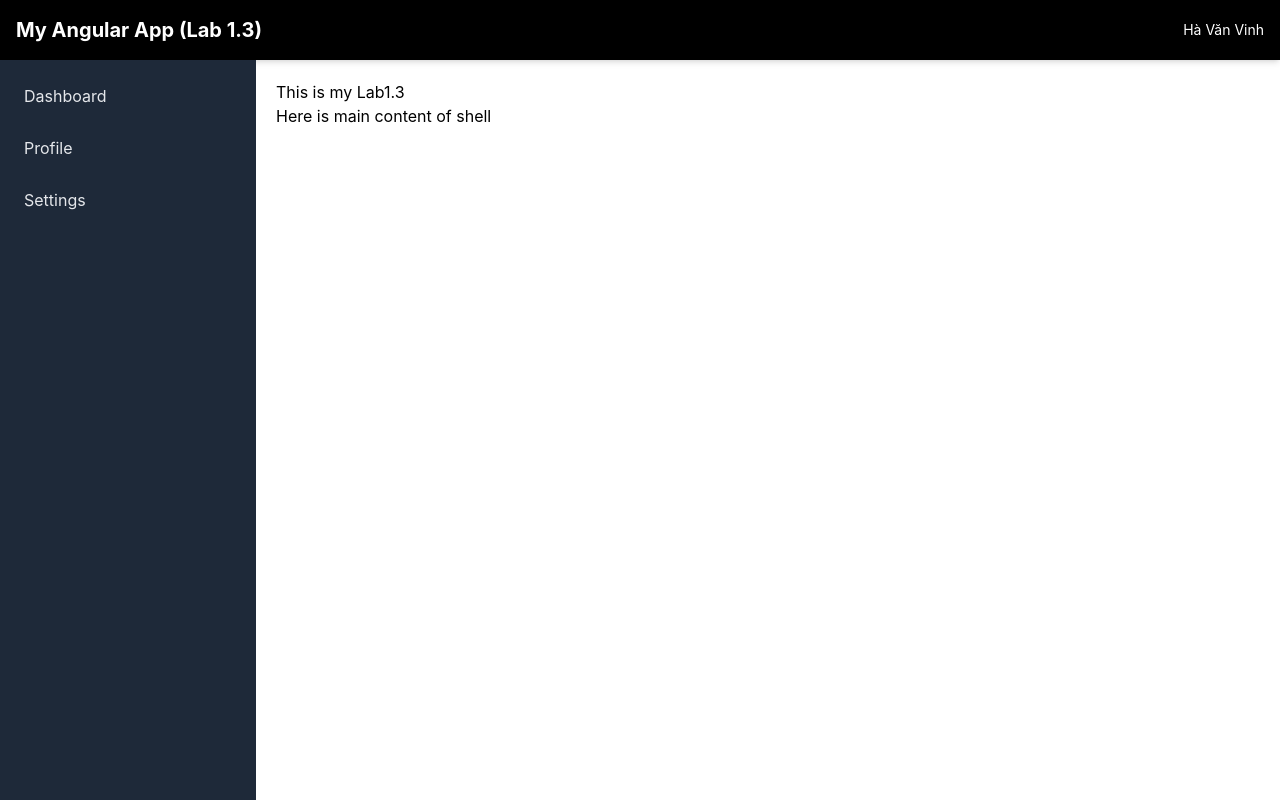
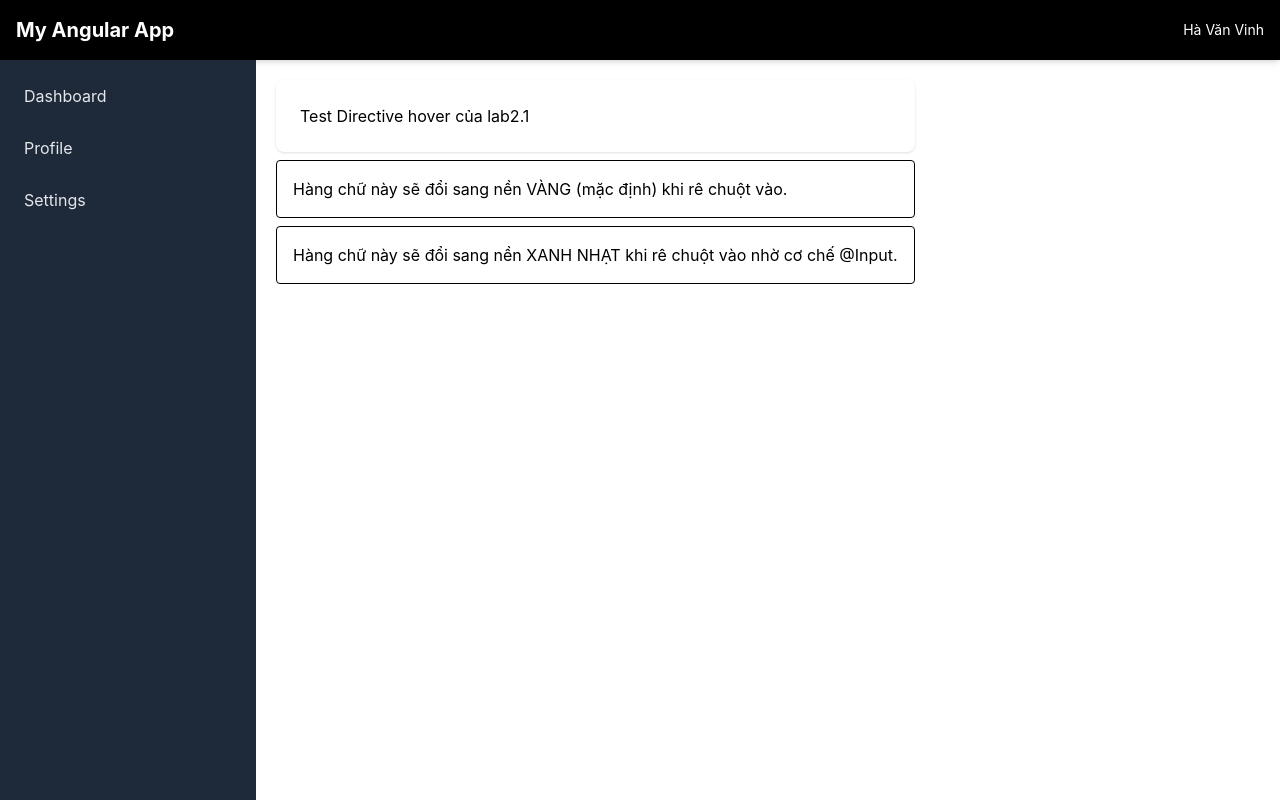
Before and after one commit to VinHa28/base-angular, an Angular app in the folder angular-labs/: page / in a window 1280 px wide. Built offline with nearby package versions, Linux system fonts and the light colour scheme.

Commit message:
feat(lab2.1): custome AppHighlight Directive

```diff
--- a/angular-labs/src/app/app.ts
+++ b/angular-labs/src/app/app.ts
@@ -1,11 +1,11 @@
 import { Component, signal } from '@angular/core';
 import { RouterOutlet } from '@angular/router';
-import { Shell } from "./lab1_3/shell/shell"
+import { Shell } from './lab1_3/shell/shell';
 @Component({
   selector: 'app-root',
   imports: [RouterOutlet, Shell],
   templateUrl: './app.html',
-  styleUrl: './app.css'
+  styleUrl: './app.css',
 })
 export class App {
   protected readonly title = signal('angular-labs');
--- a/angular-labs/src/app/lab1_3/navbar/navbar.html
+++ b/angular-labs/src/app/lab1_3/navbar/navbar.html
@@ -1,6 +1,6 @@
 <nav class="bg-black text-white p-4 shadow-md">
   <div class="container mx-auto flex justify-between items-center">
-    <h1 class="text-xl font-bold">My Angular App (Lab 1.3)</h1>
+    <h1 class="text-xl font-bold">My Angular App</h1>
     <span class="text-sm">Hà Văn Vinh</span>
   </div>
 </nav>
--- a/angular-labs/src/app/lab1_3/shell/shell.html
+++ b/angular-labs/src/app/lab1_3/shell/shell.html
@@ -4,8 +4,24 @@
     <app-sidebar></app-sidebar>
     <main class="p-5">
       <div>
-        <h2>This is my Lab1.3</h2>
-        <p>Here is main content of shell</p>
+        <h2
+          appHighlight
+          [highlightColor]="'#bbf7d0'"
+          class="bg-white p-6 rounded-lg shadow cursor-pointer"
+        >
+          Test Directive hover của lab2.1
+        </h2>
+        <div appHighlight class="p-4 my-2 border rounded cursor-pointer">
+          Hàng chữ này sẽ đổi sang nền VÀNG (mặc định) khi rê chuột vào.
+        </div>
+
+        <div
+          appHighlight
+          [highlightColor]="'lightblue'"
+          class="p-4 my-2 border rounded cursor-pointer"
+        >
+          Hàng chữ này sẽ đổi sang nền XANH NHẠT khi rê chuột vào nhờ cơ chế @Input.
+        </div>
       </div>
     </main>
   </div>
--- a/angular-labs/src/app/lab1_3/shell/shell.ts
+++ b/angular-labs/src/app/lab1_3/shell/shell.ts
@@ -3,6 +3,7 @@ import { Component } from '@angular/core';
 // Đường dẫn đến 2 components
 import { Navbar } from '../navbar/navbar';
 import { Sidebar } from '../sidebar/sidebar';
+import { Highlight } from '../../lab2_1/directives/hover-highlight';
 
 /**
  * Khi Angular biên dịch một Standalone Component (vd: ShellComponent),
@@ -25,7 +26,7 @@ import { Sidebar } from '../sidebar/sidebar';
   selector: 'app-shell',
   standalone: true,
   // Thêm các component vào đây
-  imports: [Navbar, Sidebar],
+  imports: [Navbar, Sidebar, Highlight],
   templateUrl: './shell.html',
   styleUrl: './shell.css',
 })
--- /dev/null
+++ b/angular-labs/src/app/lab2_1/directives/hover-highlight.ts
@@ -0,0 +1,35 @@
+import { Directive, ElementRef, HostListener, Input, Renderer2 } from '@angular/core';
+
+@Directive({
+  selector: '[appHighlight]', //Tên thẻ sẽ sử dụng trong HTML
+  standalone: true, //Kiến trúc standalone
+})
+export class Highlight {
+  // @Input để cho phép truyền màu tùy biến từ bên ngoài
+  @Input() highlightColor: string = 'red';
+
+  constructor(
+    private el: ElementRef, // lấy ra phần tử gốc (Host Element)
+    private renderer: Renderer2, //Công cụ để thay đổi DOM
+  ) {}
+
+  // 1. Lắng nghe sự kiện khi hover
+  @HostListener('mouseenter') onMouseEnter() {
+    this.changeStyle(this.highlightColor, 'scale(1.03)', 'all o.3s ease');
+  }
+
+  // 2. Lắng nghe sự kiện khi mouseleave
+  @HostListener('mouseleave') onMouseleave() {
+    this.changeStyle('', '', 'all 0.3s ease');
+  }
+
+  //Hàm changeStyle dùng Renderer2 để can thiệp vào DOM
+  private changeStyle(backgroudColor: string, transform: string, transition: string) {
+    const nativeEl = this.el.nativeElement;
+
+    //thay vì dùng nativeEl.style.backgroundColor = color
+    this.renderer.setStyle(nativeEl, 'background-color', backgroudColor);
+    this.renderer.setStyle(nativeEl, 'transform', transform);
+    this.renderer.setStyle(nativeEl, 'transition', transition);
+  }
+}
```
